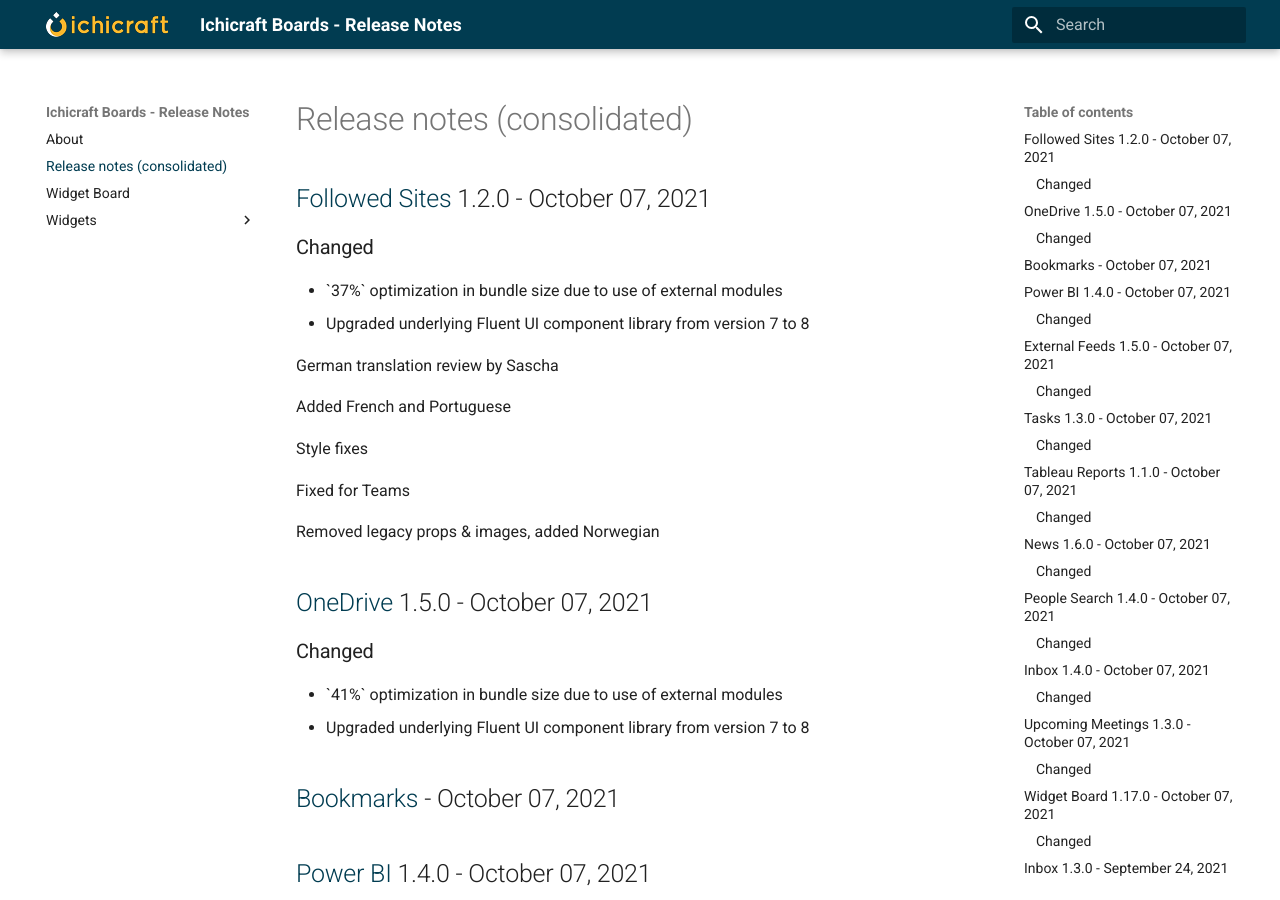
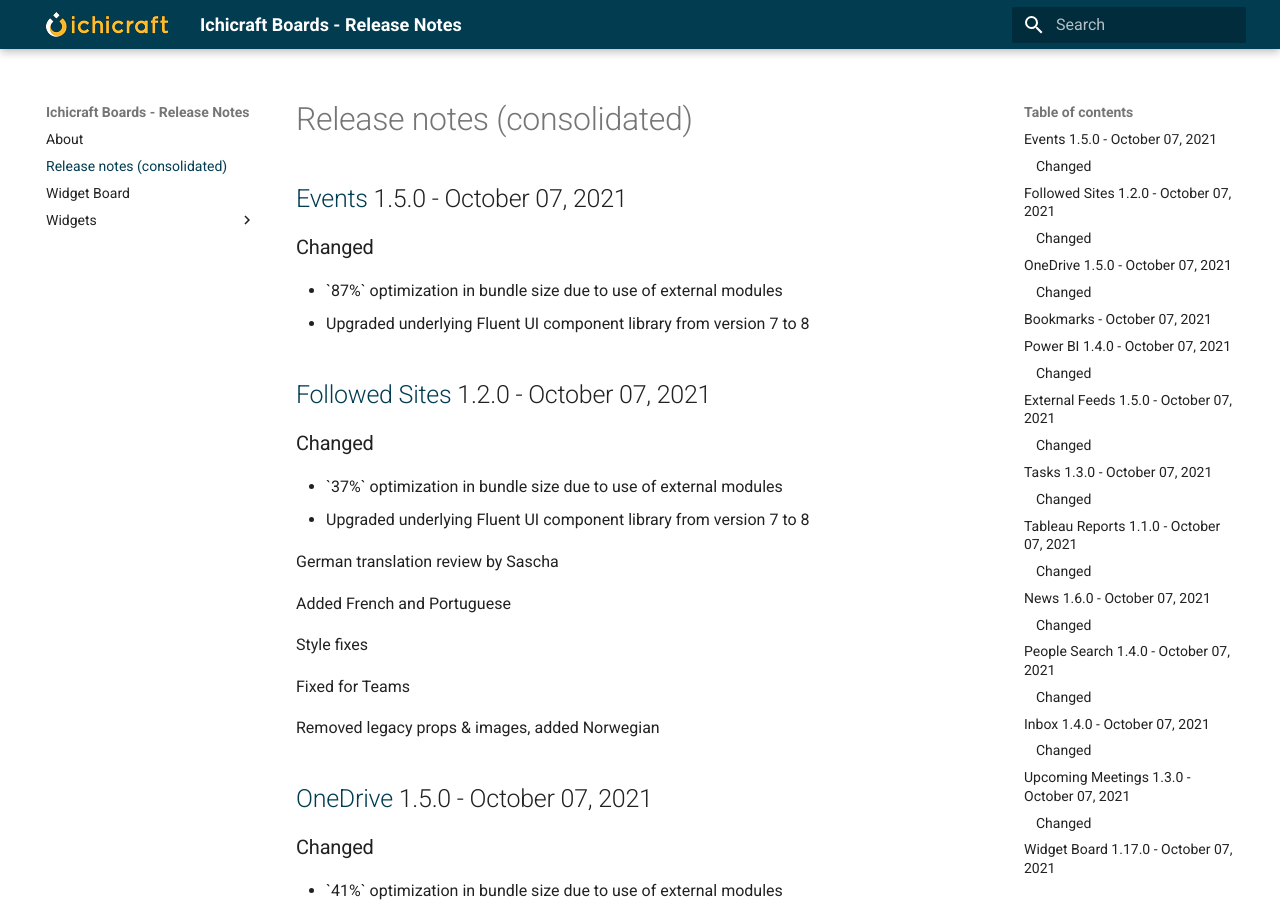
Before and after one commit to ichicraft/widgets-docs, an MkDocs documentation site: the page built from docs/Release-notes-(consolidated).md, in a window 1280 px wide and 900 px high. Built offline with MkDocs 1.6.1 and Material for MkDocs 9.7.7, drawn with Linux system fonts in a browser that asks for light colours.

Commit message:
Release notes updated by BuildService

```diff
--- a/docs/Release-notes-(consolidated).md
+++ b/docs/Release-notes-(consolidated).md
@@ -1,3 +1,9 @@
+## [Events](./Widgets/Events.md) 1.5.0 - October 07, 2021
+
+### Changed
+- &#x60;87%&#x60; optimization in bundle size due to use of external modules
+- Upgraded underlying Fluent UI component library from version 7 to 8
+
 ## [Followed Sites](./Widgets/Followed Sites.md) 1.2.0 - October 07, 2021
 
 ### Changed
```
Also changed, not shown: docs/Widgets/Events.md (+6 -0 lines).
